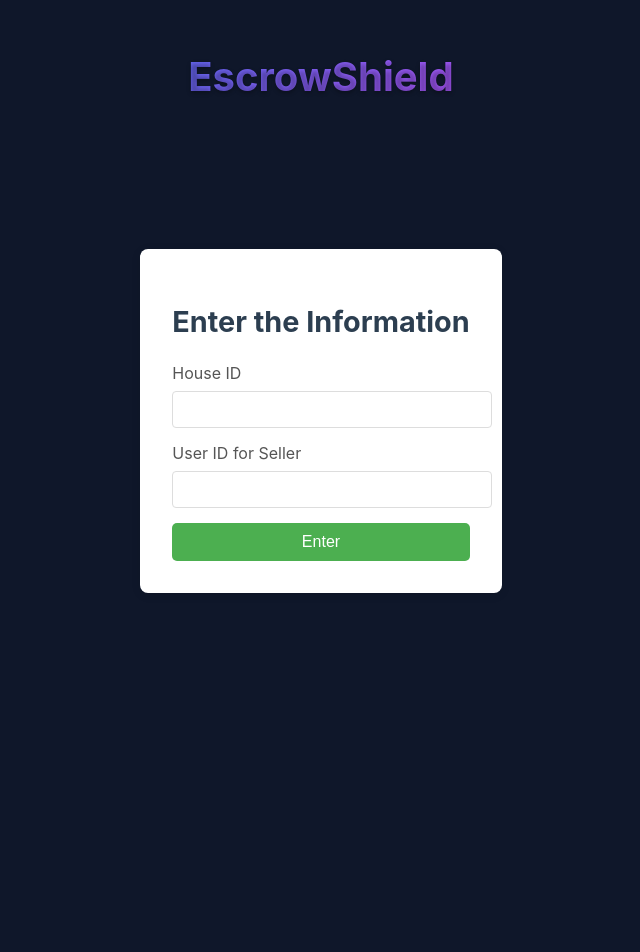
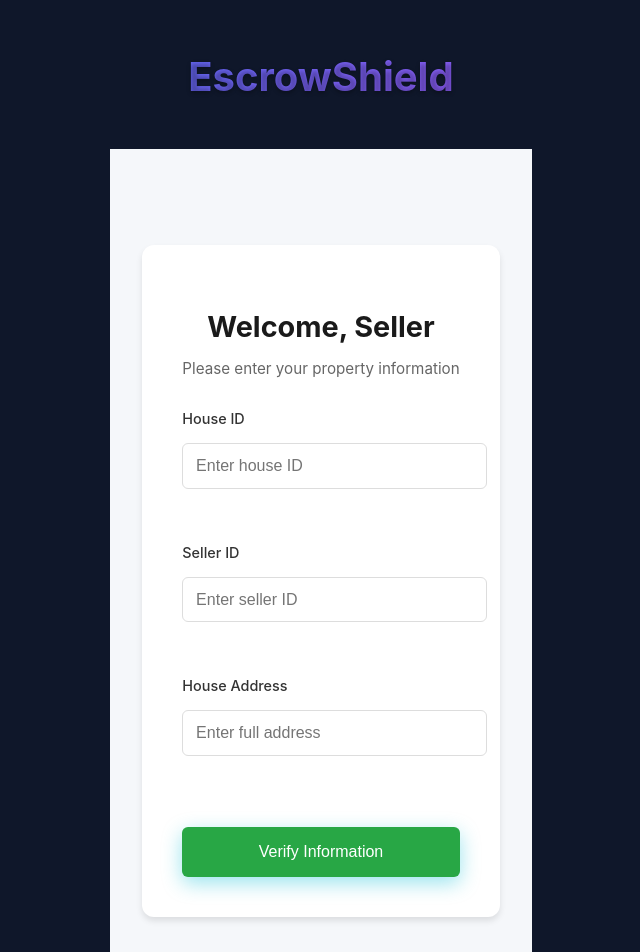
Before and after one commit to dhruvvenkat/hackcanada-25, a React (Create React App) app in the folder frontend/escrow/: page /buyer in a window 1280 px wide. Shown: the top 952 px of the page, without its empty margins (319-959 px from the left). Built offline with nearby package versions, Linux system fonts and the light colour scheme.

Commit message:
Made interface changes

```diff
--- a/frontend/escrow/src/App.css
+++ b/frontend/escrow/src/App.css
@@ -1187,3 +1187,340 @@ h1 {
   border: #0097a7;
   border-width: 0.1ch;
 }
+
+/* (IMPORTANT) Add Properties screen */
+
+:root {
+  --primary-gradient: linear-gradient(135deg, #6366f1 0%, #8b5cf6 100%);
+  --background-dark: #0f172a;
+  --glass-bg: rgba(15, 23, 42, 0.7);
+  --text-light: #f8fafc;
+  --accent-cyan: #06b6d4;
+  --error-red: #ef4444;
+  --transition: all 0.3s cubic-bezier(0.4, 0, 0.2, 1);
+}
+
+.app-container {
+  min-height: 100vh;
+  display: flex;
+  justify-content: center;
+  align-items: center;
+  background: var(--background-dark);
+  padding: 2rem;
+  font-family: 'Inter', sans-serif;
+}
+
+.glass-card {
+  background: var(--glass-bg);
+  backdrop-filter: blur(12px);
+  border-radius: 1.5rem;
+  padding: 2.5rem;
+  width: 100%;
+  max-width: 500px;
+  box-shadow: 0 8px 32px rgba(0, 0, 0, 0.3);
+  border: 1px solid rgba(255, 255, 255, 0.1);
+  transform-style: preserve-3d;
+}
+
+.title {
+  color: var(--text-light);
+  font-size: 2rem;
+  font-weight: 600;
+  margin-bottom: 2rem;
+  text-align: center;
+  background: var(--primary-gradient);
+  -webkit-background-clip: text;
+  -webkit-text-fill-color: transparent;
+}
+
+.form-content {
+  display: flex;
+  flex-direction: column;
+  gap: 1.5rem;
+}
+
+.input-field {
+  position: relative;
+}
+
+.input-label {
+  display: block;
+  color: var(--text-light);
+  font-size: 0.9rem;
+  font-weight: 500;
+  margin-bottom: 0.5rem;
+  opacity: 0.9;
+}
+
+.modern-input {
+  width: 100%;
+  padding: 1rem;
+  background: rgba(255, 255, 255, 0.05);
+  border: 1px solid rgba(255, 255, 255, 0.1);
+  border-radius: 0.75rem;
+  color: var(--text-light);
+  font-size: 1rem;
+  transition: var(--transition);
+}
+
+.modern-input:focus {
+  outline: none;
+  border-color: var(--accent-cyan);
+  box-shadow: 0 0 0 3px rgba(6, 182, 212, 0.2);
+}
+
+.modern-input::placeholder {
+  color: rgba(255, 255, 255, 0.4);
+}
+
+.code-display {
+  background: rgba(6, 182, 212, 0.1);
+  border: 1px solid var(--accent-cyan);
+  border-radius: 0.75rem;
+  padding: 1rem;
+  text-align: center;
+  margin-top: 1rem;
+}
+
+.code-label {
+  display: block;
+  color: var(--accent-cyan);
+  font-size: 0.9rem;
+  margin-bottom: 0.5rem;
+}
+
+.code-value {
+  font-size: 1.2rem;
+  font-weight: 600;
+  letter-spacing: 1px;
+  color: var(--text-light);
+}
+
+.submit-btn {
+  position: relative;
+  width: 100%;
+  padding: 1.2rem;
+  background: var(--primary-gradient);
+  color: white;
+  border: none;
+  border-radius: 0.75rem;
+  font-size: 1rem;
+  font-weight: 500;
+  cursor: pointer;
+  overflow: hidden;
+  transition: var(--transition);
+  margin-top: 1.5rem;
+}
+
+.submit-btn:hover {
+  transform: translateY(-2px);
+  box-shadow: 0 8px 24px rgba(99, 102, 241, 0.3);
+}
+
+.submit-btn:active {
+  transform: translateY(0);
+}
+
+.hover-effect {
+  position: absolute;
+  top: 0;
+  left: -100%;
+  width: 100%;
+  height: 100%;
+  background: linear-gradient(
+    120deg,
+    transparent,
+    rgba(255, 255, 255, 0.1),
+    transparent
+  );
+  transition: 0.6s;
+}
+
+.submit-btn:hover .hover-effect {
+  left: 100%;
+}
+
+.error-message {
+  color: var(--error-red);
+  padding: 1rem;
+  background: rgba(239, 68, 68, 0.1);
+  border: 1px solid var(--error-red);
+  border-radius: 0.5rem;
+  margin-top: 1rem;
+}
+
+.animate-fade-in {
+  animation: fadeIn 0.4s ease-out forwards;
+}
+
+.animate-shake {
+  animation: shake 0.4s cubic-bezier(0.4, 0, 0.2, 1);
+}
+
+@keyframes fadeIn {
+  from {
+    opacity: 0;
+    transform: translateY(10px);
+  }
+  to {
+    opacity: 1;
+    transform: translateY(0);
+  }
+}
+
+@keyframes shake {
+  0% { transform: translateX(0) }
+  25% { transform: translateX(8px) }
+  50% { transform: translateX(-8px) }
+  75% { transform: translateX(8px) }
+  100% { transform: translateX(0) }
+}
+
+/* (IMPORTANT) Seller.js  */
+
+.seller-container {
+  display: flex;
+  justify-content: center;
+  align-items: center;
+  min-height: 100vh;
+  background-color: #f5f7fa;
+  padding: 2rem;
+}
+
+.seller-card {
+  background: white;
+  border-radius: 12px;
+  box-shadow: 0 4px 6px rgba(0, 0, 0, 0.1);
+  padding: 2.5rem;
+  width: 100%;
+  max-width: 450px;
+}
+
+.seller-header {
+  text-align: center;
+  margin-bottom: 2rem;
+}
+
+.seller-header h2 {
+  color: #1a1a1a;
+  font-size: 1.8rem;
+  margin-bottom: 0.5rem;
+}
+
+.seller-header p {
+  color: #666;
+  font-size: 0.95rem;
+}
+
+.seller-form {
+  display: flex;
+  flex-direction: column;
+  gap: 1.5rem;
+}
+
+.form-group {
+  display: flex;
+  flex-direction: column;
+  gap: 0.5rem;
+}
+
+.form-group label {
+  font-weight: 500;
+  color: #333;
+  font-size: 0.9rem;
+}
+
+.form-group input {
+  padding: 0.8rem;
+  border: 1px solid #ddd;
+  border-radius: 6px;
+  font-size: 1rem;
+  transition: border-color 0.3s ease;
+}
+
+.form-group input:focus {
+  outline: none;
+  border-color: #007bff;
+  box-shadow: 0 0 0 2px rgba(0, 123, 255, 0.1);
+}
+
+.submit-button {
+  background-color: #007bff;
+  color: white;
+  padding: 1rem;
+  border: none;
+  border-radius: 6px;
+  font-size: 1rem;
+  font-weight: 500;
+  cursor: pointer;
+  transition: background-color 0.3s ease;
+}
+
+.submit-button:hover {
+  background-color: #0056b3;
+}
+
+.error-message {
+  color: #dc3545;
+  background-color: #f8d7da;
+  padding: 0.8rem;
+  border-radius: 6px;
+  font-size: 0.9rem;
+  margin: 0.5rem 0;
+}
+
+
+/* Previous styles remain the same */
+
+.submit-button {
+  background-color: #28a745;
+  color: white;
+  padding: 1rem;
+  border: none;
+  border-radius: 6px;
+  font-size: 1rem;
+  font-weight: 500;
+  cursor: pointer;
+  transition: all 0.3s ease;
+  position: relative;
+  overflow: hidden;
+}
+
+.submit-button:hover {
+  background-color: #218838;
+  transform: translateY(-1px);
+  box-shadow: 0 2px 8px rgba(0, 0, 0, 0.1);
+}
+
+.submit-button:active {
+  transform: translateY(0);
+  box-shadow: 0 1px 4px rgba(0, 0, 0, 0.1);
+}
+
+.submit-button:disabled {
+  background-color: #6c757d;
+  cursor: not-allowed;
+  opacity: 0.8;
+}
+
+/* Add this for the "Go to Seller Page" button (wherever it exists in your app) */
+.nav-button {
+  background-color: #28a745;
+  color: white;
+  padding: 0.8rem 1.5rem;
+  border-radius: 6px;
+  transition: all 0.3s ease;
+  text-decoration: none;
+  display: inline-block;
+}
+
+.nav-button:hover {
+  background-color: #218838;
+  transform: translateY(-1px);
+  box-shadow: 0 2px 8px rgba(0, 0, 0, 0.1);
+}
+
+.nav-button:active {
+  transform: translateY(0);
+  box-shadow: 0 1px 4px rgba(0, 0, 0, 0.1);
+}
--- a/frontend/escrow/src/addproperties.js
+++ b/frontend/escrow/src/addproperties.js
@@ -9,14 +9,13 @@ function Add() {
   const [generatedCode, setGeneratedCode] = useState('');
   const [error, setError] = useState('');
 
-  // Generate unique code when both fields are filled
   useEffect(() => {
     if (formData.address && formData.postalCode) {
       const parts = [
-        Math.random().toString().slice(2, 4),  // 2 digits
-        Math.random().toString().slice(2, 5),  // 3 digits
-        Math.random().toString().slice(2, 5),  // 3 digits
-        Math.random().toString().slice(2, 4)   // 2 digits
+        Math.random().toString().slice(2, 4),
+        Math.random().toString().slice(2, 5),
+        Math.random().toString().slice(2, 5),
+        Math.random().toString().slice(2, 4)
       ];
       setGeneratedCode(parts.join(':'));
     } else {
@@ -26,68 +25,64 @@ function Add() {
 
   const handleChange = (e) => {
     const { name, value } = e.target;
-    setFormData(prev => ({
-      ...prev,
-      [name]: value
-    }));
+    setFormData(prev => ({ ...prev, [name]: value }));
     setError('');
   };
 
   const handleSubmit = (e) => {
     e.preventDefault();
-
     if (!formData.address || !formData.postalCode) {
       setError('Please fill in all fields');
       return;
     }
-
-    console.log('Form Data:', {
-      ...formData,
-      uniqueCode: generatedCode
-    });
+    console.log('Form Data:', { ...formData, uniqueCode: generatedCode });
     alert('Submission successful!\nUnique Code: ' + generatedCode);
   };
 
   return (
-    <div className="App">
-      <div className="form-container">
-        <form onSubmit={handleSubmit}>
-          <div className="input-group">
-            <label htmlFor="address">Address</label>
+    <div className="app-container">
+      <div className="glass-card">
+        <h1 className="title">Property Registration</h1>
+
+        <form onSubmit={handleSubmit} className="form-content">
+          <div className="input-field">
+            <label className="input-label">Property Address</label>
             <input
               type="text"
-              id="address"
               name="address"
               value={formData.address}
               onChange={handleChange}
-              placeholder="Enter your address"
+              placeholder="Enter full address"
+              className="modern-input"
               required
             />
           </div>
 
-          <div className="input-group">
-            <label htmlFor="postalCode">Postal Code</label>
+          <div className="input-field">
+            <label className="input-label">Postal Code</label>
             <input
               type="text"
-              id="postalCode"
               name="postalCode"
               value={formData.postalCode}
               onChange={handleChange}
-              placeholder="Enter your postal code"
+              placeholder="Enter postal code"
+              className="modern-input"
               required
             />
           </div>
 
           {generatedCode && (
-            <div className="generated-code">
-              Your Unique Code: <span>{generatedCode}</span>
+            <div className="code-display animate-fade-in">
+              <span className="code-label">Unique Identifier:</span>
+              <span className="code-value">{generatedCode}</span>
             </div>
           )}
 
-          {error && <div className="error-message">{error}</div>}
+          {error && <div className="error-message animate-shake">{error}</div>}
 
-          <button type="submit" className="submit-button">
-            Submit Address
+          <button type="submit" className="submit-btn">
+            <span className="btn-text">Register Property</span>
+            <div className="hover-effect"></div>
           </button>
         </form>
       </div>
--- a/frontend/escrow/src/buyer.js
+++ b/frontend/escrow/src/buyer.js
@@ -1,48 +1,92 @@
-// Buyer.js
+import './App.css';
 import React from 'react';
 import { useNavigate } from 'react-router-dom';
 
-function Buyer() {
+function Seller() {
   const navigate = useNavigate();
+  const [error, setError] = React.useState('');
+  const [isSubmitting, setIsSubmitting] = React.useState(false);
 
-  const handleSubmit = (event) => {
+  const handleSubmit = async (event) => {
     event.preventDefault();
-    // Grab form values
-    const houseId = event.target.houseId.value;
-    const sellerId = event.target.sellerId.value;
+    setIsSubmitting(true);
+    const formData = new FormData(event.target);
+    const { houseId, sellerId, houseAdd } = Object.fromEntries(formData);
 
-    // Simple example: compare with hard-coded values
-    // Adjust to your real logic as needed
-    const correctHouseId = '123';
-    const correctSellerId = 'abc';
+    try {
+      // Simulated API call
+      await new Promise(resolve => setTimeout(resolve, 1000));
 
-    if (houseId === correctHouseId && sellerId === correctSellerId) {
-      navigate('/success');
-    } else {
-      alert('Login failed: House ID or User ID for Seller is incorrect.');
+      if (houseId === '123' && sellerId === 'abc' && houseAdd === '3k') {
+        navigate('/success');
+      } else {
+        setError('Verification failed: Please check your information and try again.');
+      }
+    } catch (error) {
+      setError('An error occurred. Please try again later.');
+    } finally {
+      setIsSubmitting(false);
     }
   };
 
   return (
-    <div className="App">
-      <div className="login-container1">
-        <div className="login-form">
-          <h2>Enter the Information</h2>
-          {/* Wrap inputs in a <form> so we can handle onSubmit properly */}
-          <form onSubmit={handleSubmit}>
-            <label>House ID</label>
-            <input name="houseId" required />
+    <div className="seller-container">
+      <div className="seller-card">
+        <header className="seller-header">
+          <h2>Welcome, Seller</h2>
+          <p>Please enter your property information</p>
+        </header>
 
-            <label>User ID for Seller</label>
-            <input type="password" name="sellerId" required />
+        <form className="seller-form" onSubmit={handleSubmit}>
+          <div className="form-group">
+            <label htmlFor="houseId">House ID</label>
+            <input
+              id="houseId"
+              name="houseId"
+              type="text"
+              required
+              placeholder="Enter house ID"
+              disabled={isSubmitting}
+            />
+          </div>
 
-            <button type="submit">Enter</button>
-          </form>
-        </div>
+          <div className="form-group">
+            <label htmlFor="sellerId">Seller ID</label>
+            <input
+              id="sellerId"
+              name="sellerId"
+              type="text"
+              required
+              placeholder="Enter seller ID"
+              disabled={isSubmitting}
+            />
+          </div>
+
+          <div className="form-group">
+            <label htmlFor="houseAdd">House Address</label>
+            <input
+              id="houseAdd"
+              name="houseAdd"
+              type="text"
+              required
+              placeholder="Enter full address"
+              disabled={isSubmitting}
+            />
+          </div>
+
+          {error && <div className="error-message">{error}</div>}
+
+          <button
+            type="submit"
+            className="submit-button"
+            disabled={isSubmitting}
+          >
+            {isSubmitting ? 'Verifying...' : 'Verify Information'}
+          </button>
+        </form>
       </div>
-
     </div>
   );
 }
 
-export default Buyer;
+export default Seller;
--- a/frontend/escrow/src/seller.js
+++ b/frontend/escrow/src/seller.js
@@ -4,45 +4,70 @@ import { useNavigate } from 'react-router-dom';
 
 function Seller() {
   const navigate = useNavigate();
+  const [error, setError] = React.useState('');
 
   const handleSubmit = (event) => {
     event.preventDefault();
-    // Grab form values
-    const houseId = event.target.houseId.value;
-    const sellerId = event.target.sellerId.value;
-    const houseAdd = event.target.houseAdd.value;
+    const formData = new FormData(event.target);
+    const { houseId, sellerId, houseAdd } = Object.fromEntries(formData);
 
-    // Simple example: compare with hard-coded values
-    // Adjust to your real logic as needed
-    const correctHouseId = '123';
-    const correctSellerId = 'abc';
-    const correctHouseAdd = "3k"
-
-    if (houseId === correctHouseId && sellerId === correctSellerId && houseAdd === correctHouseAdd) {
+    // Validation logic (replace with actual API call)
+    if (houseId === '123' && sellerId === 'abc' && houseAdd === '3k') {
       navigate('/success');
     } else {
-      alert('Login failed: House ID or User ID for Seller is incorrect.');
+      setError('Verification failed: Please check your information and try again.');
     }
   };
+
   return (
-    <div className="App">
-      <div className="login-container">
-        <div className="login-form">
-          <h2>Enter the Information</h2>
-          <form onSubmit={handleSubmit}>
-            <label>House ID</label>
-            <input name="houseId" required />
-            <label>User ID for Seller</label>
-            <input name="sellerId" required />
-            <label>House Address</label>
-            <input name="houseAdd" required />
-            <button type="submit">Enter</button>
-          </form>
-        </div>
+    <div className="seller-container">
+      <div className="seller-card">
+        <header className="seller-header">
+          <h2>Welcome, Seller</h2>
+          <p>Please enter your property information</p>
+        </header>
+
+        <form className="seller-form" onSubmit={handleSubmit}>
+          <div className="form-group">
+            <label htmlFor="houseId">House ID</label>
+            <input
+              id="houseId"
+              name="houseId"
+              type="text"
+              required
+              placeholder="Enter house ID"
+            />
+          </div>
+
+          <div className="form-group">
+            <label htmlFor="sellerId">Seller ID</label>
+            <input
+              id="sellerId"
+              name="sellerId"
+              type="text"
+              required
+              placeholder="Enter seller ID"
+            />
+          </div>
+
+          <div className="form-group">
+            <label htmlFor="houseAdd">House Address</label>
+            <input
+              id="houseAdd"
+              name="houseAdd"
+              type="text"
+              required
+              placeholder="Enter full address"
+            />
+          </div>
+
+          {error && <div className="error-message">{error}</div>}
+
+          <button type="submit" className="submit-button">
+            Verify Information
+          </button>
+        </form>
       </div>
-
-          <p>Welcome, Seller</p>
-
     </div>
   );
 }
```
